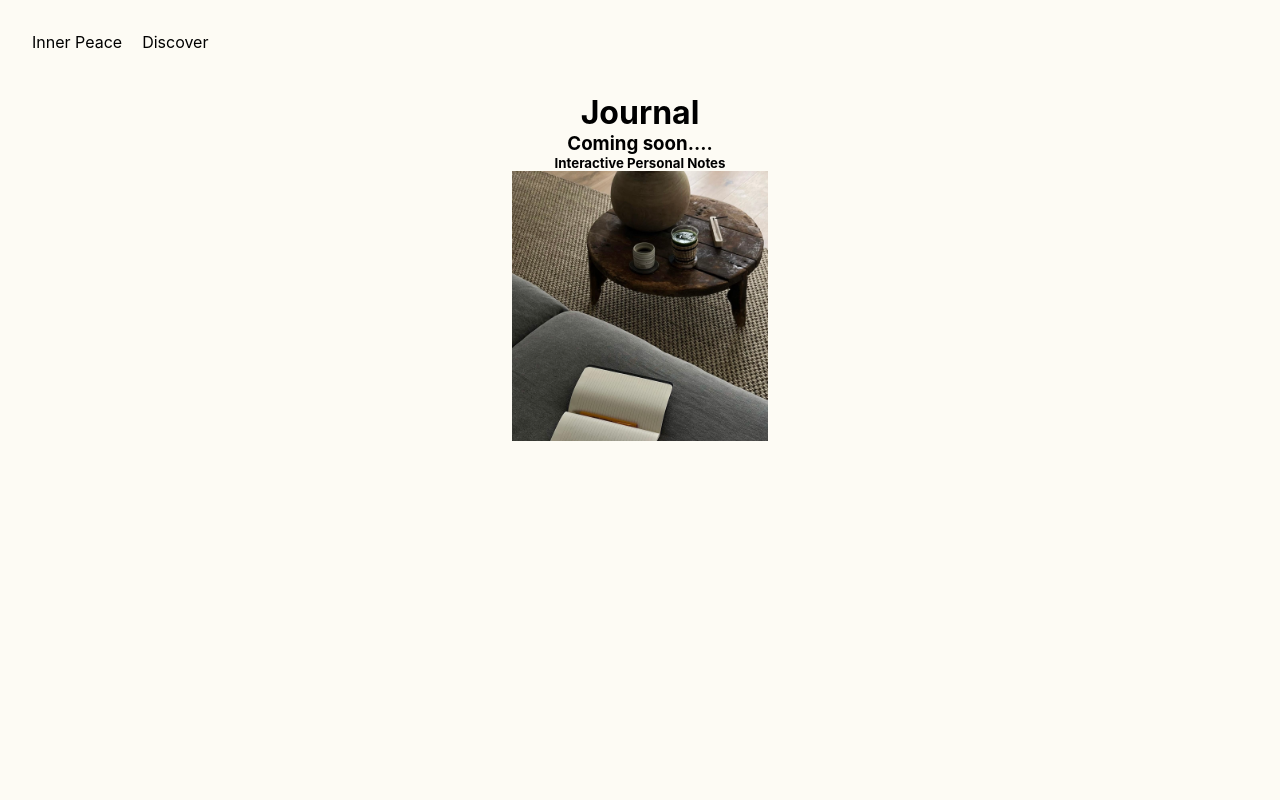
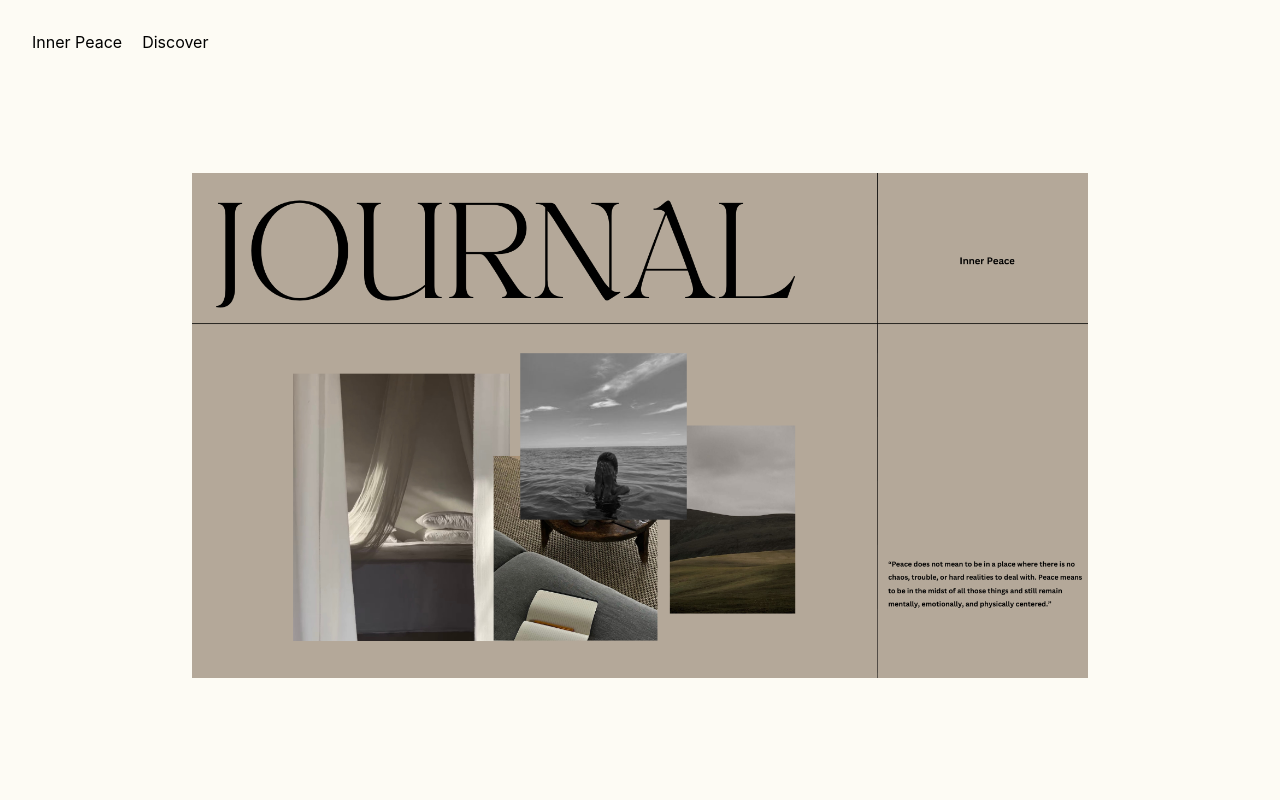
Before and after one commit to mehjwazir/ip, a React (Create React App) app: page /journal in a window 1280 px wide. Shown: the top 800 px of the page. Built offline with nearby package versions, Linux system fonts and the light colour scheme; a web font is replaced by a local one.

Commit message:
added journal img in files folder styled in Journal.css and adjusted code in Journal.jsx

```diff
--- a/src/pages/Journal/Journal.css
+++ b/src/pages/Journal/Journal.css
@@ -1,9 +1,10 @@
 .main-journal {
 	text-align: center;
-margin-bottom: 100rem;
+	margin-bottom: 10rem;
 }
 
 .img1-journal {
-	height: 30%;
-	width: 20%;
+	margin-top: 5rem;
+	height: auto;
+	width: 70%;
 }
--- a/src/pages/Journal/Journal.jsx
+++ b/src/pages/Journal/Journal.jsx
@@ -1,14 +1,11 @@
 import './Journal.css';
-import Img1 from './files/1.jpg'
+import Img1 from './files/1.png'
 
 
 function Journal() {
 	return (
 		<>
 		<main className='main-journal'>
-			<h1> Journal</h1>
-			<h3>Coming soon....</h3>
-			<h5>Interactive Personal Notes</h5>
 			<img src={Img1} alt="" className='img1-journal' />
 			</main>
 		</>
```
Also changed, not shown: src/pages/Journal/files/1.png (added).
